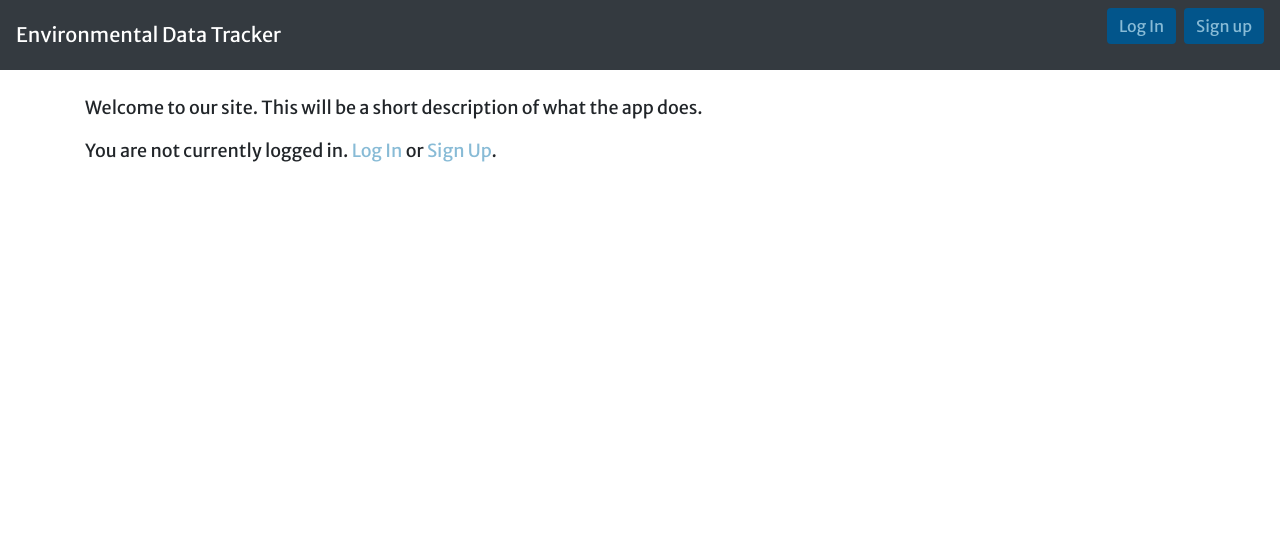
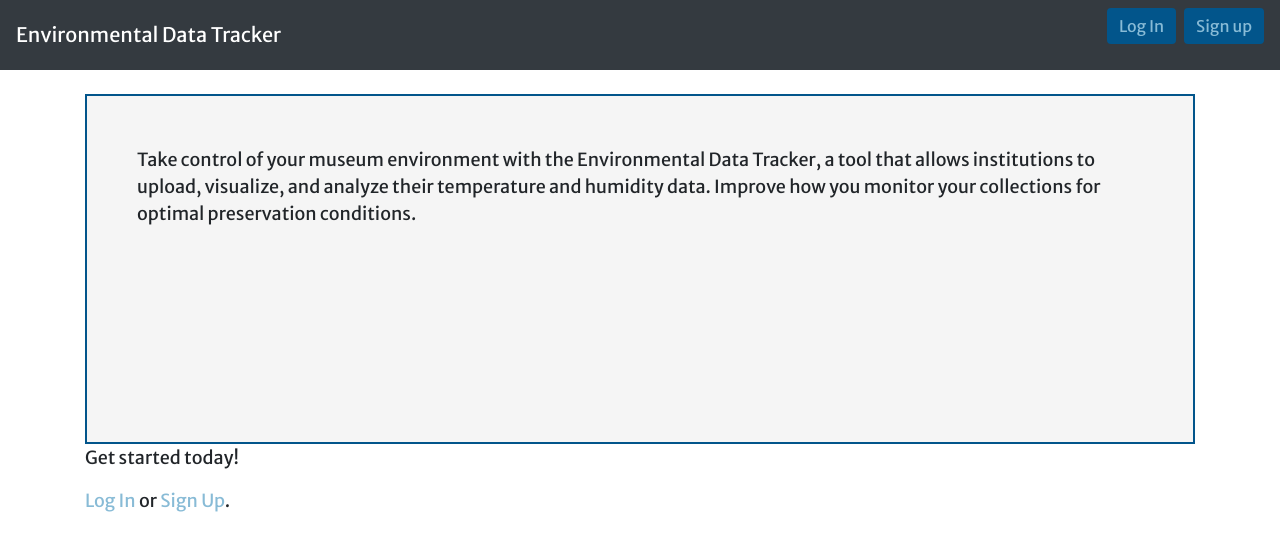
Before and after one commit to ClioGMU/edt, a Django app: page / in a window 1280 px wide. Shown: the top 551 px of the page. Run offline with Django 3.2, Linux system fonts and the light colour scheme; parts of the project's set-up code (start-up, migrations or seed data) failed here and were passed over; some libraries are stand-ins or nearby versions.

Commit message:
update home text

```diff
--- a/static/css/base.css
+++ b/static/css/base.css
@@ -7,6 +7,16 @@ body {
 .card-body {
   float: left;
   width: 33.33%;
+  height: 350px;
+  padding: 50px;
+  border: 2px #02558b;
+  border-style: solid;
+  background-color: #f5f5f5;
+}
+
+.card-body-1 {
+  float: center;
+  width: 100 px;
   height: 350px;
   padding: 50px;
   border: 2px #02558b;
@@ -49,3 +59,7 @@ a:active {
   background-color: #02558b;
   border: white;
 }
+
+.paragraph {
+    text-align: center;
+}
--- a/templates/home.html
+++ b/templates/home.html
@@ -31,7 +31,10 @@
 
 
 {% else %}
-<p>Welcome to our site. This will be a short description of what the app does.</p>
-<p>You are not currently logged in. <a href="{% url 'login' %}">Log In</a> or <a href="{% url 'signup' %}">Sign Up</a>.</p>
+<div class ="card-body-1">
+<p>Take control of your museum environment with the Environmental Data Tracker, a tool that allows institutions to upload, visualize, and analyze their temperature and humidity data. Improve how you monitor your collections for optimal preservation conditions.</p>
+</div>
+<p>Get started today!</p>
+<p><a href="{% url 'login' %}">Log In</a> or <a href="{% url 'signup' %}">Sign Up</a>.</p>
 {% endif %}
 {% endblock content %}
```
